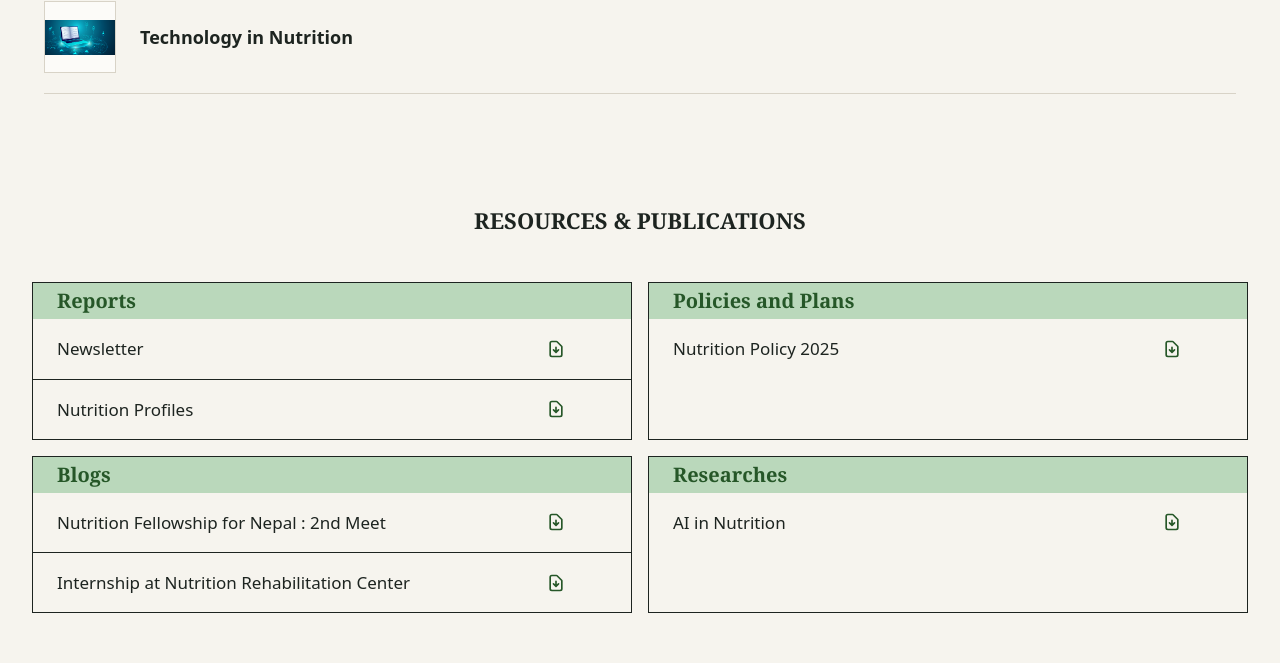
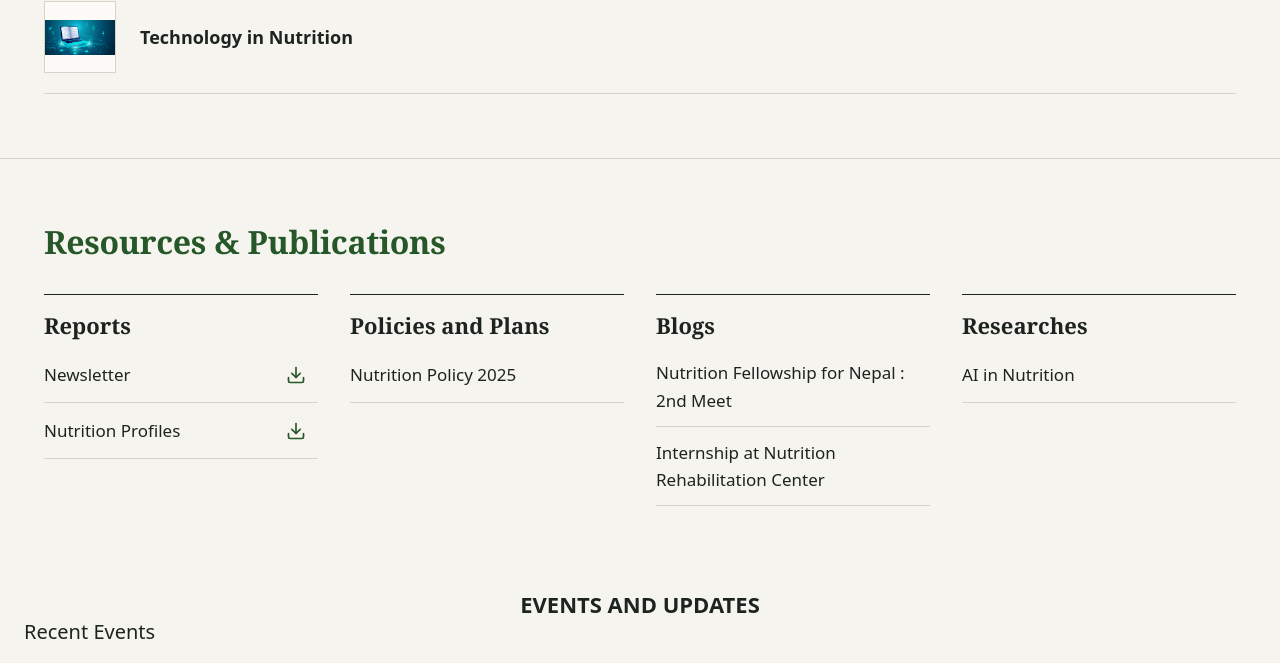
Before and after one commit to vital4nepal/nutrition-fellowship, a React (Create React App) app: page / in a window 1280 px wide. Shown: the part 1193-1856 px from the top of the page. Built offline with nearby package versions, Linux system fonts and the light colour scheme.

Commit message:
[fix] resources index with working pdf and page links

```diff
--- a/src/components/Repository.js
+++ b/src/components/Repository.js
@@ -1,134 +1,79 @@
 import React from 'react';
+import { Link } from 'react-router-dom';
+import { Download } from 'lucide-react';
+import { Section, SectionTitle, SubTitle, textLink } from './ui';
 
-const Repository = () => {
 const documents = [
   {
     category: 'Reports',
     links: [
-                {
-                    title: 'Newsletter',
-                    path: '/profile',
-                    pdfUrl: '/document_pdfs/Nutrition Fellowship Brief.pdf'
-                },
-                {
-                    title: 'Nutrition Profiles',
-                    path: '/profile',
-                    pdfUrl: '/document_pdfs/Stunting profile.pdf'
-                },
+      { title: 'Newsletter', pdfUrl: '/document_pdfs/Nutrition Fellowship Brief.pdf' },
+      { title: 'Nutrition Profiles', pdfUrl: '/document_pdfs/Stunting profile.pdf' },
     ],
   },
   {
     category: 'Policies and Plans',
-            links: [
-                {
-                    title: 'Nutrition Policy 2025',
-                    path: '/policy2025',
-                    pdfUrl: '/pdfs/nutrition-policy-2025.pdf'
-                },
-            ],
+    links: [{ title: 'Nutrition Policy 2025', path: '/policy2025' }],
   },
   {
     category: 'Blogs',
     links: [
-                {
-                    title: 'Nutrition Fellowship for Nepal : 2nd Meet',
-                    path: '/nfn2ndmeetblog',
-                    pdfUrl: '/pdfs/nfn-2nd-meet.pdf'
-                },
-                {
-                    title: 'Internship at Nutrition Rehabilitation Center',
-                    path: '/nrcinternblog',
-                    pdfUrl: '/pdfs/nrc-intern.pdf'
-                },
+      { title: 'Nutrition Fellowship for Nepal : 2nd Meet', path: '/nfn2ndmeetblog' },
+      { title: 'Internship at Nutrition Rehabilitation Center', path: '/nrcinternblog' },
     ],
   },
   {
     category: 'Researches',
-            links: [
-                {
-                    title: 'AI in Nutrition',
-                    path: '/aiinnutrition',
-                    pdfUrl: '/pdfs/ai-nutrition.pdf'
-                },
-            ],
+    links: [{ title: 'AI in Nutrition', path: '/aiinnutrition' }],
   },
 ];
 
-    const handleDownloadClick = (link) => {
-        if (link.pdfUrl) {
-            const linkElement = document.createElement('a');
-            linkElement.href = link.pdfUrl;
-            linkElement.download = link.pdfUrl.split('/').pop(); // Extract file name from URL for download
-            document.body.appendChild(linkElement);
-            linkElement.click();
-            document.body.removeChild(linkElement);
+const titleClass = `block flex-1 py-3 pr-4 font-medium ${textLink}`;
+
+function Resource({ title, path, pdfUrl }) {
+  return (
+    <li className="flex min-h-[56px] items-center justify-between border-b border-line">
+      {pdfUrl ? (
+        <>
+          <a href={pdfUrl} target="_blank" rel="noopener noreferrer" className={titleClass}>
+            {title}
+          </a>
+          <a
+            href={pdfUrl}
+            download
+            aria-label={`Download ${title}`}
+            className="flex h-11 w-11 shrink-0 items-center justify-center text-green"
+          >
+            <Download size={20} aria-hidden="true" />
+          </a>
+        </>
+      ) : (
+        <Link to={path} className={titleClass}>
+          {title}
+        </Link>
+      )}
+    </li>
+  );
 }
-    };
 
-    const handleTitleClick = (link) => {
-        if (link.pdfUrl) {
-            window.open(link.pdfUrl, '_blank');
-        }
-    };
-
+function Repository() {
   return (
-        <div className="bg-gray-50" id='documents'>
-            <div className="w-full max-w-7xl mx-auto py-12 px-4 sm:px-6 lg:px-8">
-                <div className="text-center mb-12">
-                    <h2 className="text-xl lg:text-[22px] font-bold mb-4">RESOURCES & PUBLICATIONS</h2>
-                </div>
-
-                <div className="grid grid-cols-1 lg:grid-cols-2 gap-4">
-                    {documents.map((docCategory, index) => (
-                        <div key={index}
-                             className="bg-white rounded-xl shadow-lg overflow-hidden hover:shadow-xl transition-shadow duration-300 border border-gray-100">
-                            <div className="bg-[#bad8bb] px-6 py-1">
-                                <h3 className="text-xl text-[#265728]">
-                                    {docCategory.category}
-                                </h3>
-                            </div>
-                            <ul className="divide-y divide-gray-100">
-                                {docCategory.links.map((link, idx) => (
-                                    <li key={idx}>
-                                        <div className="flex items-center justify-between w-full">
-                                            <button
-                                                onClick={() => handleTitleClick(link)} // Opens the PDF in a new tab
-                                                className="w-3/4 px-6 py-4 flex items-center justify-between hover:bg-gray-50 transition-colors duration-200"
-                                            >
-                                                <p className="text-gray-800 font-medium hover:text-[#265728] transition-colors duration-200">
-                                                    {link.title}
-                                                </p>
-                                            </button>
-                                            <button
-                                                onClick={() => handleDownloadClick(link)} // Downloads the PDF
-                                                className="w-1/4 px-6 py-4 flex items-center justify-center hover:bg-gray-50 transition-colors duration-200"
-                                            >
-                                                <span className="text-[#265728] hover:text-green-700">
-                                                    <svg
-                                                        className="w-5 h-5"
-                                                        fill="none"
-                                                        stroke="currentColor"
-                                                        viewBox="0 0 24 24"
-                                                    >
-                                                        <path
-                                                            strokeLinecap="round"
-                                                            strokeLinejoin="round"
-                                                            strokeWidth={2}
-                                                            d="M12 10v6m0 0l-3-3m3 3l3-3m2 8H7a2 2 0 01-2-2V5a2 2 0 012-2h5.586a1 1 0 01.707.293l5.414 5.414a1 1 0 01.293.707V19a2 2 0 01-2 2z"
-                                                        />
-                                                    </svg>
-                                                </span>
-                                            </button>
-                                        </div>
-                                    </li>
+    <Section name="resources" id="documents">
+      <SectionTitle className="mb-8">Resources & Publications</SectionTitle>
+      <div className="grid gap-8 md:grid-cols-2 lg:grid-cols-4">
+        {documents.map(({ category, links }) => (
+          <div key={category} className="border-t border-ink pt-4">
+            <SubTitle>{category}</SubTitle>
+            <ul className="mt-2">
+              {links.map((link) => (
+                <Resource key={link.title} {...link} />
               ))}
             </ul>
           </div>
         ))}
       </div>
-            </div>
-        </div>
+    </Section>
   );
-};
+}
 
 export default Repository;
```
Also changed, not shown: src/components/Repository.css (deleted, +0 -50 lines). Lines whose indentation alone changed are shown as unchanged.
